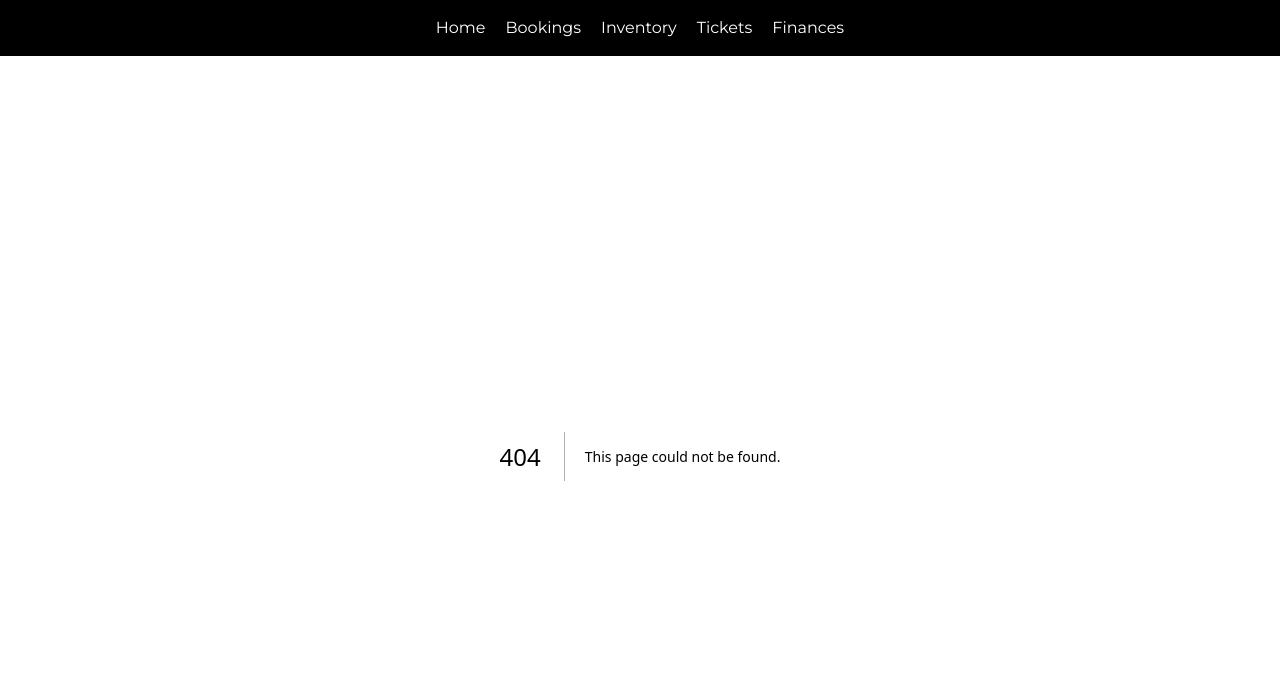
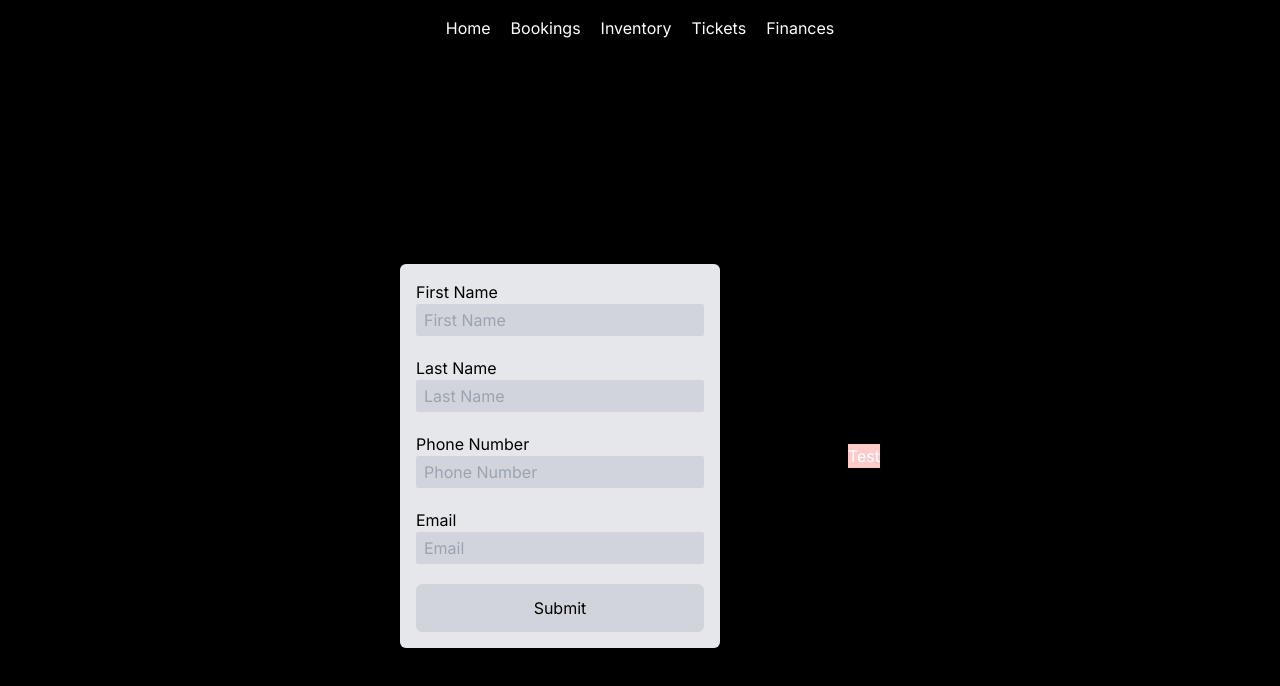
Before and after one commit to KabirBose/chop-chop-bookings, a Next.js app: page /bookings in a window 1280 px wide. Before the commit this address had no page. Shown: the top 686 px of the page. Built offline with nearby package versions, Linux system fonts and the light colour scheme.

Commit message:
created a booking form

```diff
--- /dev/null
+++ b/src/app/(root)/bookings/page.tsx
@@ -0,0 +1,26 @@
+import Input from "@/components/form/Input";
+
+export default function Bookings() {
+  return (
+    <div className="flex justify-center items-center gap-32 h-screen">
+      <form
+        className="flex flex-col bg-gray-200 w-80 p-4 gap-5 rounded-md"
+        method="POST"
+      >
+        <Input label="First Name" name="fname" type="text" />
+        <Input label="Last Name" name="lname" type="text" />
+        <Input label="Phone Number" name="number" type="tel" />
+        <Input label="Email" name="email" type="email" />
+        <button
+          className="bg-light-3 p-3 rounded-md bg-gray-300 text-black"
+          type="submit"
+        >
+          Submit
+        </button>
+      </form>
+      <div className="bg-red-200">
+        <h1>Test</h1>
+      </div>
+    </div>
+  );
+}
--- a/src/app/page.tsx
+++ b/src/app/(root)/page.tsx
@@ -4,7 +4,7 @@ export default function Home() {
       <h1 className="text-4xl font-bold text-fuchsia-300">
         ChopChop Reservations
       </h1>
-      <p>Manage your reservation services with ease!</p>
+      <p>Manage your reservations with ease!</p>
     </div>
   );
 }
--- a/src/app/layout.tsx
+++ b/src/app/layout.tsx
@@ -1,11 +1,11 @@
 import type { Metadata } from "next";
-import { Montserrat } from "next/font/google";
+import { Inter } from "next/font/google";
 import "./globals.css";
 
 import Navbar from "@/components/shared/Navbar";
 import Bottombar from "@/components/shared/Bottombar";
 
-const montserrat = Montserrat({ subsets: ["latin"] });
+const inter = Inter({ subsets: ["latin"] });
 
 export const metadata: Metadata = {
   title: "Chop Chop Bookings",
@@ -19,7 +19,7 @@ export default function RootLayout({
 }) {
   return (
     <html lang="en">
-      <body className={montserrat.className}>
+      <body className={inter.className}>
         <Navbar />
         {children}
         <Bottombar />
--- /dev/null
+++ b/src/components/form/Input.tsx
@@ -0,0 +1,21 @@
+interface Props {
+  label: string;
+  name: string;
+  type: string;
+}
+
+export default function Input({ label, name, type }: Props) {
+  return (
+    <div className="flex flex-col">
+      <label className="text-black" htmlFor={name}>
+        {label}
+      </label>
+      <input
+        className="rounded-sm px-2 py-1 bg-gray-300 text-black focus:outline-none"
+        name={name}
+        placeholder={label}
+        type={type}
+      ></input>
+    </div>
+  );
+}
--- a/src/components/shared/Bottombar.tsx
+++ b/src/components/shared/Bottombar.tsx
@@ -8,7 +8,7 @@ const Bottombar = () => {
       {barItems.map((item) => (
         <div className="w-20" key={Math.random()}>
           <Link href={item.address}>
-            <FontAwesomeIcon icon={item.icon} transform="shrink-11" />
+            <FontAwesomeIcon icon={item.icon} transform="shrink-12" />
           </Link>
         </div>
       ))}
```
